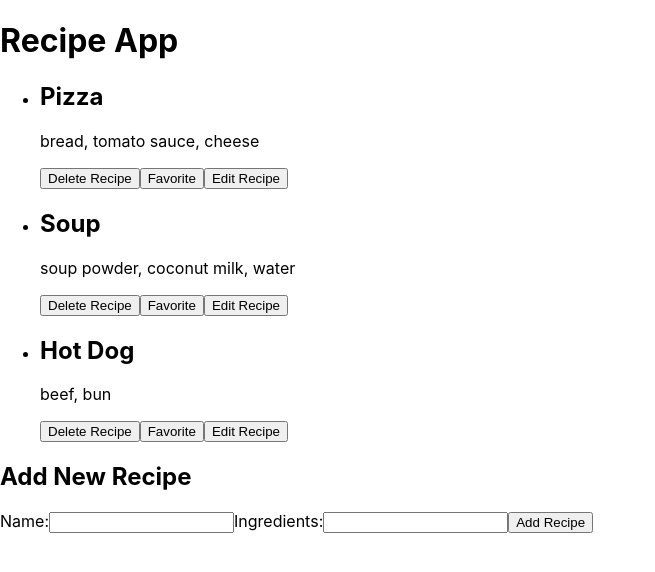
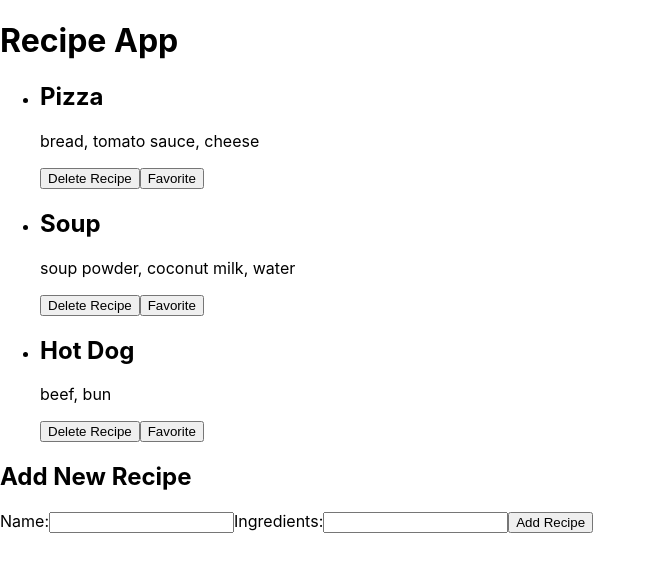
Before and after one commit to fanko89/React-Recipie-App, a React (Create React App) app: page / in a window 1280 px wide. Shown: the top 572 px of the page, without its empty margins (0-655 px from the left). Built offline with nearby package versions, Linux system fonts and the light colour scheme.

Commit message:
removed edit

```diff
--- a/src/App.js
+++ b/src/App.js
@@ -36,13 +36,13 @@ function App() {
     setRecipes(updatedRecipes);
   };
 
-  const handleEditRecipe = (recipe) => {
-    setEditRecipe({
-      id: recipe.id,
-      name: recipe.name,
-      ingredients: recipe.ingredients,
-    });
-  };
+  // const handleEditRecipe = (recipe) => {
+  //   setEditRecipe({
+  //     id: recipe.id,
+  //     name: recipe.name,
+  //     ingredients: recipe.ingredients,
+  //   });
+  // };
   const handleSaveRecipe = () => {
     const updatedRecipes = recipes.map((recipe) => {
       if (recipe.id === editRecipe.id) {
@@ -114,9 +114,9 @@ function App() {
                 <button onClick={() => handleToggleFavorite(recipe.id)}>
                   {recipe.isFavorited ? "Unfavorite" : "Favorite"}
                 </button>
-                <button onClick={() => handleEditRecipe(recipe)}>
+                {/* <button onClick={() => handleEditRecipe(recipe)}>
                   Edit Recipe
-                </button>
+                </button> */}
               </>
             )}
           </li>
```
